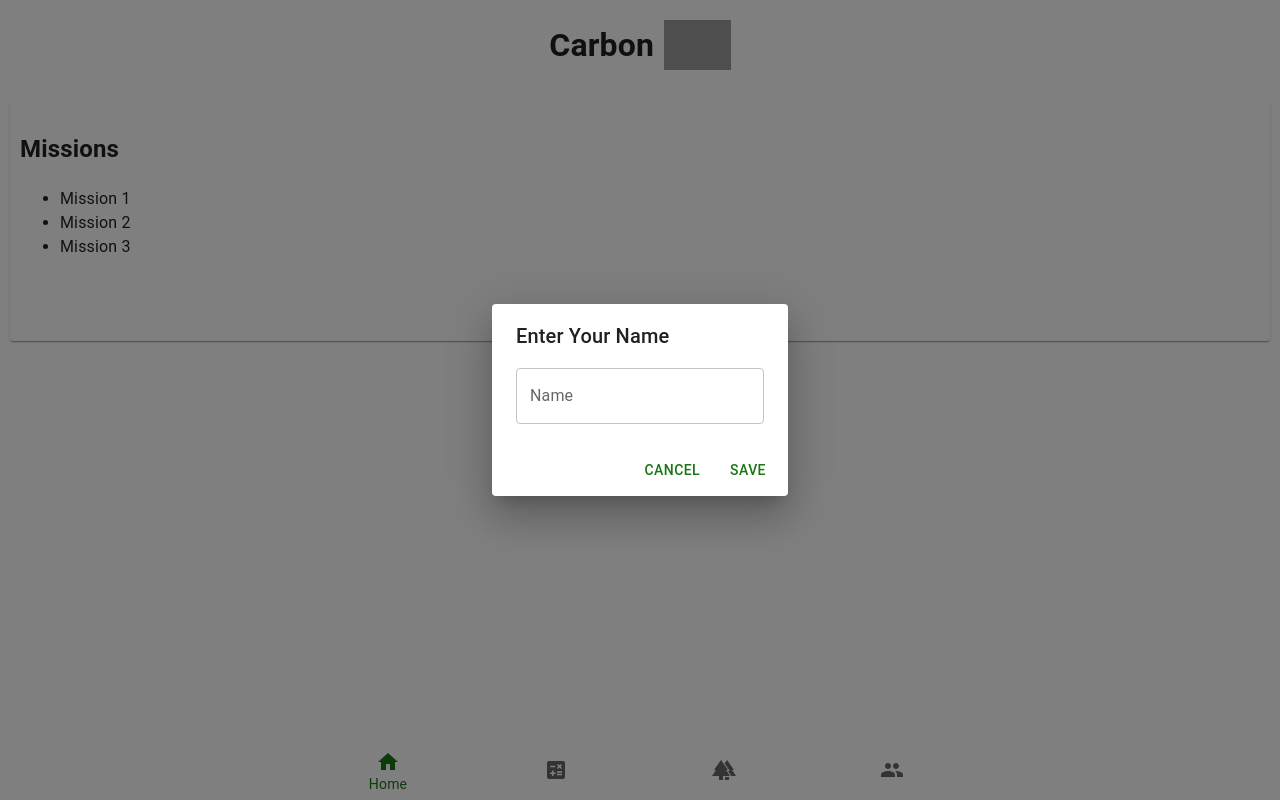
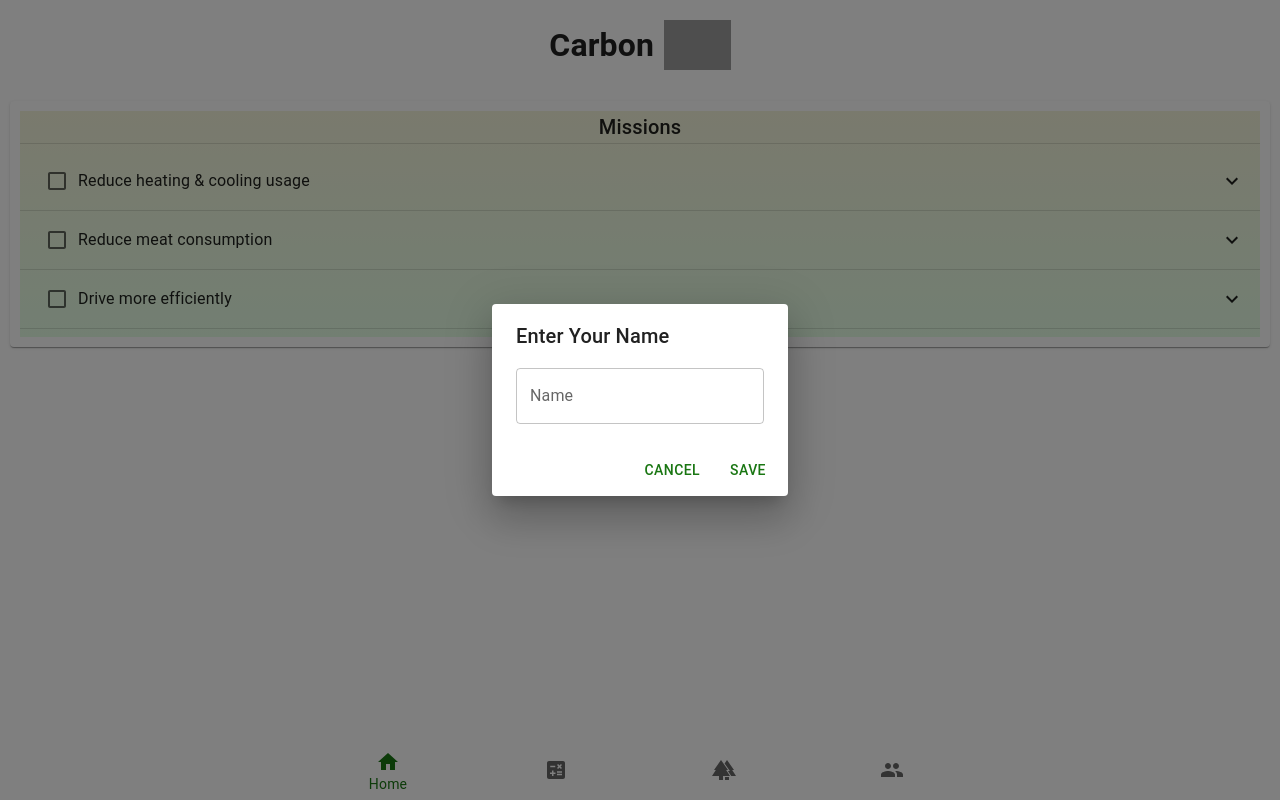
Before and after one commit to lowee1/Carbon-Footprint-PWA, a React (Create React App) app in the folder carbon-footprint-pwa/: page / in a window 1280 px wide. Built offline with nearby package versions, Linux system fonts and the light colour scheme; grey boxes are pictures that could not be loaded.

Commit message:
add profile pic for the main user and spruce up the missions

```diff
--- a/carbon-footprint-pwa/src/pages/Home.js
+++ b/carbon-footprint-pwa/src/pages/Home.js
@@ -9,6 +9,7 @@ import {
   Button,
   Box,
   IconButton,
+  Avatar,
 } from "@mui/material";
 import Grid from "@mui/material/Unstable_Grid2";
 import Missions from "./Missions";
@@ -55,7 +56,8 @@ function HomePage() {
             <Grid container spacing={2} flexDirection="column">
               <Grid xs={12} container alignItems="center" justifyContent="center">
                 <Box display="flex" alignItems="center">
-                  <h2 style={{ marginRight: "10px" }}>Hello {userName}</h2>
+                  <Avatar alt="Profile Picture" src="https://i.pravatar.cc/150?img=7" style={{ margin: "10px" , height: "6rem", width: "4rem"}} />
+                  <h2 style={{ marginRight: "10px", fontSize: "2rem" }}>Hello {userName}</h2>
                   <IconButton onClick={() => setOpen(true)}>
                     <EditIcon />
                   </IconButton>
@@ -74,7 +76,7 @@ function HomePage() {
         <Grid container spacing={2}>
           <Grid xs={12}>
             <Paper className="widget-box">
-              <Box style={{ height: "200px" }}>
+              <Box>
                 {/* Add content for the widget box here */}
                 <Missions />
               </Box>
--- a/carbon-footprint-pwa/src/pages/Missions.js
+++ b/carbon-footprint-pwa/src/pages/Missions.js
@@ -1,15 +1,61 @@
-import React from 'react';
+import React, { useState } from 'react';
+import { Typography, List, ListItem, ListItemText, Divider, Box, Collapse, Checkbox } from '@mui/material';
+import ExpandLess from '@mui/icons-material/ExpandLess';
+import ExpandMore from '@mui/icons-material/ExpandMore';
+
+function Mission({ name, description }) {
+  const [open, setOpen] = useState(false);
+  const [checked, setChecked] = useState(false);
+
+  const handleClick = () => {
+    setOpen(!open);
+  };
+
+  const handleCheck = () => {
+    setChecked(!checked);
+  };
+
+  return (
+    <>
+      <ListItem button onClick={handleClick}>
+        <Checkbox checked={checked} onChange={handleCheck} />
+        <ListItemText primary={name} />
+        {open ? <ExpandLess /> : <ExpandMore />}
+      </ListItem>
+      <Collapse in={open} timeout="auto" unmountOnExit>
+        <Typography variant="body1" style={{ marginLeft: "20px" }}>{description}</Typography>
+      </Collapse>
+      <Divider />
+    </>
+  );
+}
 
 function MissionsPage() {
+  const missions = [
+    {
+      name: 'Reduce heating & cooling usage',
+      description: 'Set thermostat 2 degrees higher in summer and 2 degrees lower in winter. Check for drafts and seal windows/doors with weatherstripping. Clean or replace furnace/AC filters monthly.'
+    },
+    {
+      name: 'Reduce meat consumption',
+      description: 'Have at least 2 meat-free days per week. Replace 50% of meat with plant-based proteins like beans, tofu, or lentils on other days. Choose chicken, turkey, eggs instead of beef and pork when possible.'
+    },
+    {
+      name: 'Drive more efficiently',
+      description: ' Accelerate slowly and avoid excessive speeds. Anticipate stops to avoid unnecessary braking. Combine trips and remove unnecessary weight from vehicle.'
+    }
+  ];
+
   return (
-    <div>
-      <h2>Missions</h2>
-      <ul>
-        <li>Mission 1</li>
-        <li>Mission 2</li>
-        <li>Mission 3</li>
-      </ul>
-    </div>
+    <Box sx={{ background: 'linear-gradient(to bottom, #f5f5dc, #e6ffe6)' }}>
+      <Typography variant="h6" align="center">Missions</Typography>
+      <Divider />
+      <List>
+        {missions.map((mission, index) => (
+          <Mission key={index} name={mission.name} description={mission.description} />
+        ))}
+      </List>
+    </Box>
   );
 }
 
```
